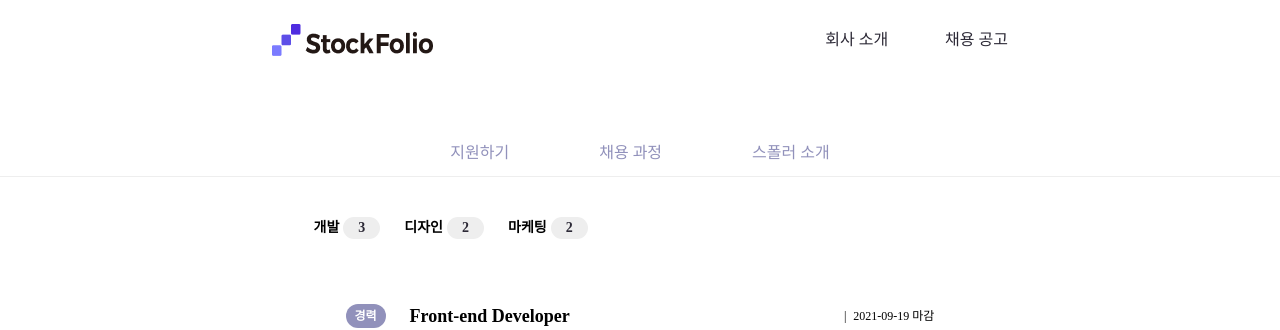
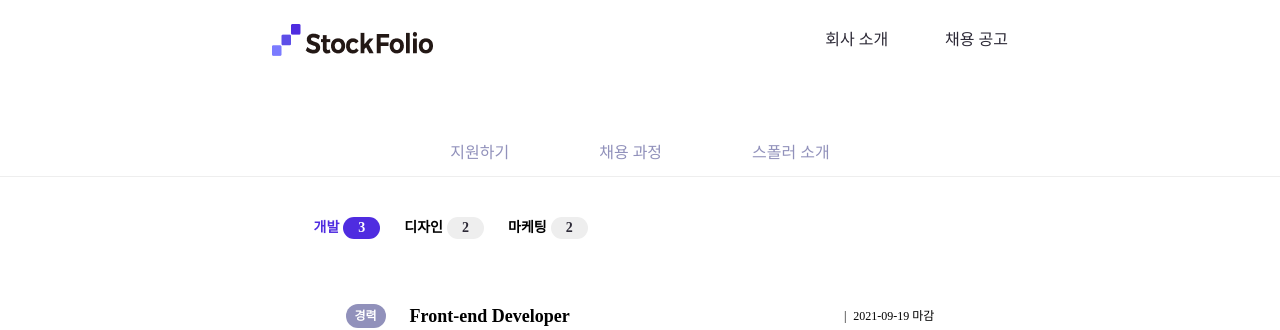
Before and after one commit to kor-sams-dev/Stockfolio_adminPage_Front, a React (Create React App) app: page / in a window 1280 px wide. Shown: the top 330 px of the page. Built offline with nearby package versions, Linux system fonts and the light colour scheme.

Commit message:
menu별 sorting 기능 구현 및 리팩토링

```diff
--- a/src/components/UI/molecules/RecruitListItem.tsx
+++ b/src/components/UI/molecules/RecruitListItem.tsx
@@ -69,7 +69,6 @@ const RecruitListItem = observer((): any => {
     };
 
     ApplyMenuStore.setViewContent(totalContent.filter(setDepartment));
-    const department = toJS(viewContent);
   }, [ApplyMenuStore.clicked]);
 
   return (
--- a/src/components/UI/organisms/ApplyNavBar.tsx
+++ b/src/components/UI/organisms/ApplyNavBar.tsx
@@ -1,4 +1,4 @@
-import React from "react";
+import React, { useState } from "react";
 import styled from "styled-components";
 import { observer } from "mobx-react";
 
@@ -7,10 +7,6 @@ import theme from "../../../styles/theme";
 
 import RootStore from "../../../stores/RootStore";
 import { MenuProps } from "../../../models/applyInterfaces";
-
-interface ClickProps {
-  isActive: boolean;
-}
 
 const ApplyNav = styled.ul`
   display: flex;
@@ -28,37 +24,54 @@ const PositionName = styled.span`
 const PositionList = styled.li`
   display: flex;
   align-items: center;
+  cursor: pointer;
 
   & + li {
     padding-left: 24px;
   }
 
-  &:hover ${PositionName} {
+  ${PositionName} {
     color: ${theme.color.mainDeep};
     transition: color 0.3s;
   }
 
-  &:hover ${Box} {
+  ${Box} {
     background-color: ${theme.color.mainDeep};
     transition: background-color 0.3s;
   }
 
-  &:hover ${Text} {
+  ${Text} {
     color: ${theme.color.white};
     transition: color 0.3s;
+  }
+`;
+
+const NonePositionList = styled.li`
+  display: flex;
+  align-items: center;
+  cursor: pointer;
+
+  & + li {
+    padding-left: 24px;
   }
 `;
 
 const ApplyNavBar = observer((): JSX.Element => {
   const department = ["개발", "디자인", "마케팅"];
   const { ApplyMenuStore } = RootStore();
+  const [activeId, setActiveId] = useState("개발");
 
   return (
     <ApplyNav>
-      {department.map(item => (
-        <PositionList
+      {department.map(item => {
+        const IsActive = item === activeId ? PositionList : NonePositionList;
+        return (
+          <IsActive
             key={item}
-          onClick={() => ApplyMenuStore.setClicked(item)}
+            onClick={() => {
+              setActiveId(item);
+              ApplyMenuStore.setClicked(item);
+            }}
           >
             <PositionName>{item}</PositionName>
             <QuantityLabel
@@ -68,8 +81,9 @@ const ApplyNavBar = observer((): JSX.Element => {
                 }).length
               }
             />
-        </PositionList>
-      ))}
+          </IsActive>
+        );
+      })}
     </ApplyNav>
   );
 });
--- a/src/components/templates/ApplyList.tsx
+++ b/src/components/templates/ApplyList.tsx
@@ -1,5 +1,4 @@
 import React, { useEffect } from "react";
-import { toJS } from "mobx";
 import styled from "styled-components";
 
 import ApplyNavBar from "../UI/organisms/ApplyNavBar";
@@ -25,7 +24,6 @@ function ApplyList(): JSX.Element {
     };
 
     ApplyMenuStore.setViewContent(ApplyMenuStore.totalContent.filter(isDev));
-    const devs = toJS(ApplyMenuStore.viewContent);
   }, []);
 
   return (
```
Lines whose indentation alone changed are shown as unchanged.
